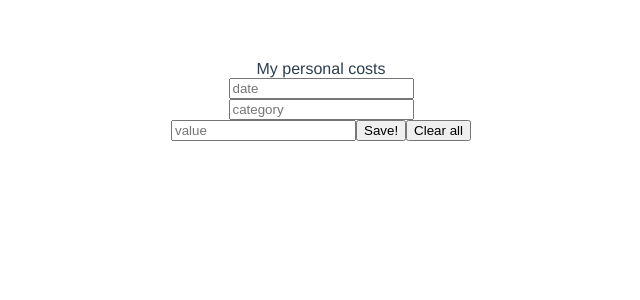
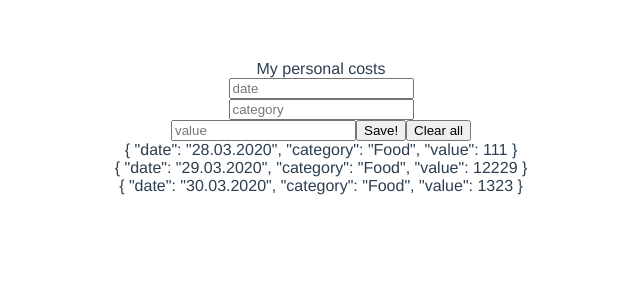
Before and after one commit to konstaniliya/Vue, a Vue app in the folder fp/: page / in a window 1280 px wide. Shown: the top 300 px of the page, without its empty margins (319-959 px from the left). Built offline with nearby package versions, Linux system fonts and the light colour scheme.

Commit message:
without pagination

```diff
--- a/fp/package.json
+++ b/fp/package.json
@@ -9,7 +9,8 @@
   },
   "dependencies": {
     "core-js": "^3.6.5",
-    "vue": "^2.6.11"
+    "vue": "^2.6.11",
+    "vuex": "^3.6.2"
   },
   "devDependencies": {
     "@vue/cli-plugin-babel": "~4.5.0",
--- a/fp/src/components/PaymentsDisplay.vue
+++ b/fp/src/components/PaymentsDisplay.vue
@@ -1,8 +1,8 @@
 <template>
   <div id="paymentsDisplay">
-    <!-- <div class="items" v-for="(e, index) in 5" :key="index" id="int">
-      {{ items[index] }}
-    </div> -->
+    <div class="items" v-for="item, idx in items" :key="idx" id="int">
+      {{ item }}
+    </div>
     <Pagination :items="items" @selectorClicked="showSelected"/>
   </div>
 </template>
```
Also changed, not shown: 1 other file (tests, documents, lock files or other folders).
